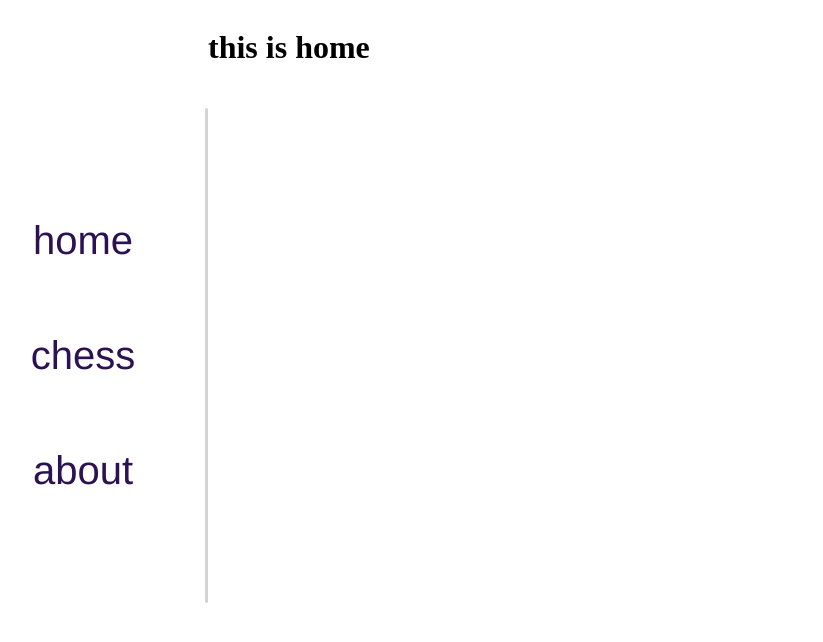
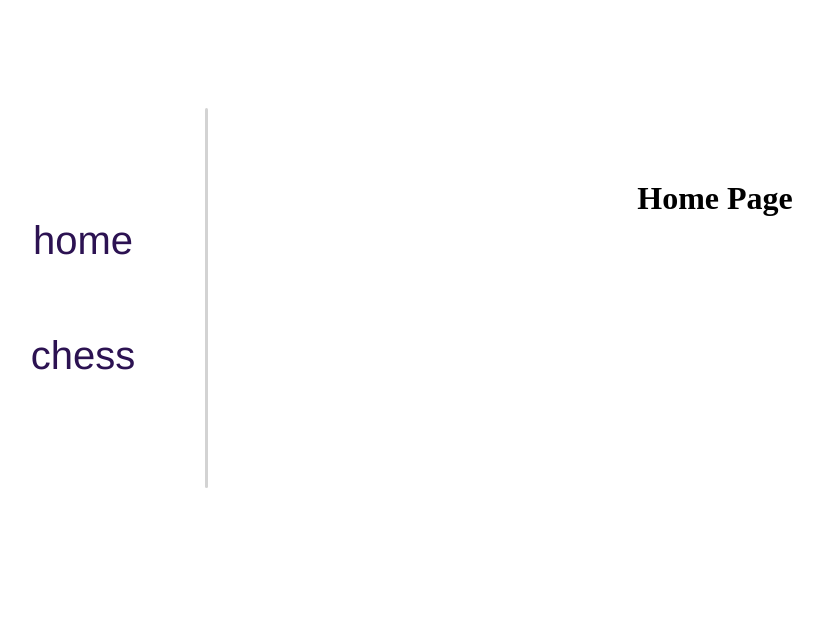
Before and after one commit to yordan-g/yochess-ui, a SvelteKit app: page / in a window 1280 px wide. Shown: the top 642 px of the page, without its empty margins (50-873 px from the left). Built offline with nearby package versions, Linux system fonts and the light colour scheme.

Commit message:
add chess lib

```diff
--- a/package.json
+++ b/package.json
@@ -13,5 +13,8 @@
 		"svelte": "^3.54.0",
 		"vite": "^4.2.0"
 	},
+	"dependencies": {
+		"cm-chessboard": "^7.7.1"
+	},
 	"type": "module"
 }
--- a/src/routes/+layout.svelte
+++ b/src/routes/+layout.svelte
@@ -4,7 +4,6 @@
             <li>
                 <a href="/">home</a>
                 <a href="chess">chess</a>
-                <a href="about">about</a>
             </li>
         </ul>
     </nav>
--- a/src/routes/+page.svelte
+++ b/src/routes/+page.svelte
@@ -2,7 +2,15 @@
 
 </script>
 
-<h1>this is home</h1>
+<div>
+    <h1>Home Page</h1>
+</div>
 
 <style>
+
+    div {
+        display: flex;
+        justify-content: center;
+        align-items: center;
+    }
 </style>
```
Also changed, not shown: src/routes/chess/+page.svelte (+11 -1 lines), 1 other file (tests, documents, lock files or other folders).
